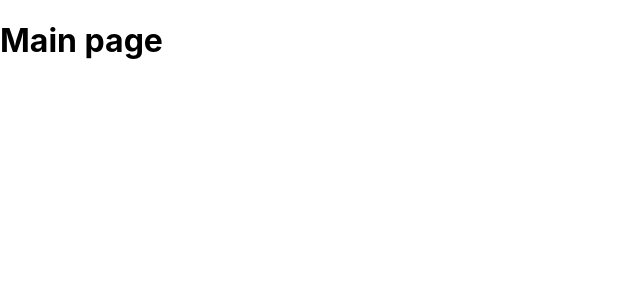
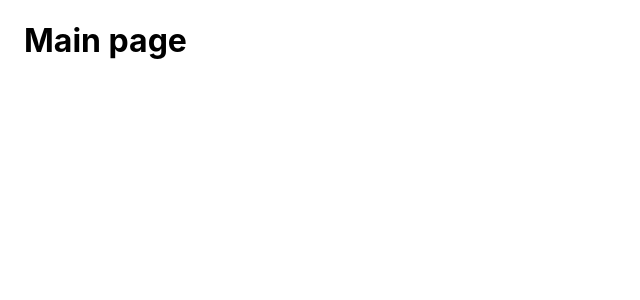
Before and after one commit to mikohan/react-elasticsearch-app-one, a React (Create React App) app: page / in a window 1280 px wide. Shown: the top 300 px of the page, without its empty margins (0-640 px from the left). Built offline with nearby package versions, Linux system fonts and the light colour scheme.

Commit message:
Testing react

```diff
--- a/package.json
+++ b/package.json
@@ -3,6 +3,7 @@
   "version": "0.1.0",
   "private": true,
   "dependencies": {
+    "@material-ui/core": "^4.11.3",
     "@testing-library/jest-dom": "^5.11.4",
     "@testing-library/react": "^11.1.0",
     "@testing-library/user-event": "^12.1.10",
--- a/src/App.js
+++ b/src/App.js
@@ -1,10 +1,11 @@
+import { Container } from '@material-ui/core';
 import './App.css';
 
 function App() {
   return (
-    <div>
+    <Container maxWidth="lg">
       <h1>Main page</h1>
-    </div>
+    </Container>
   );
 }
 
```
Also changed, not shown: 1 other file (tests, documents, lock files or other folders).
